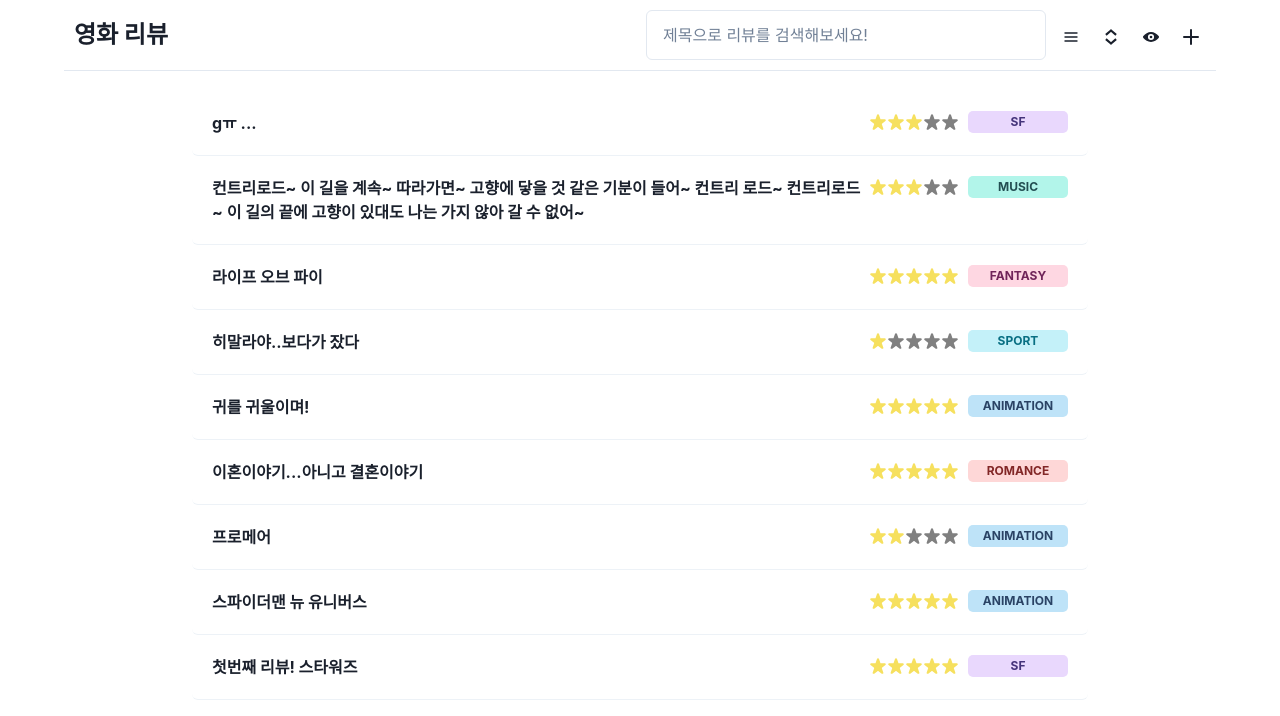
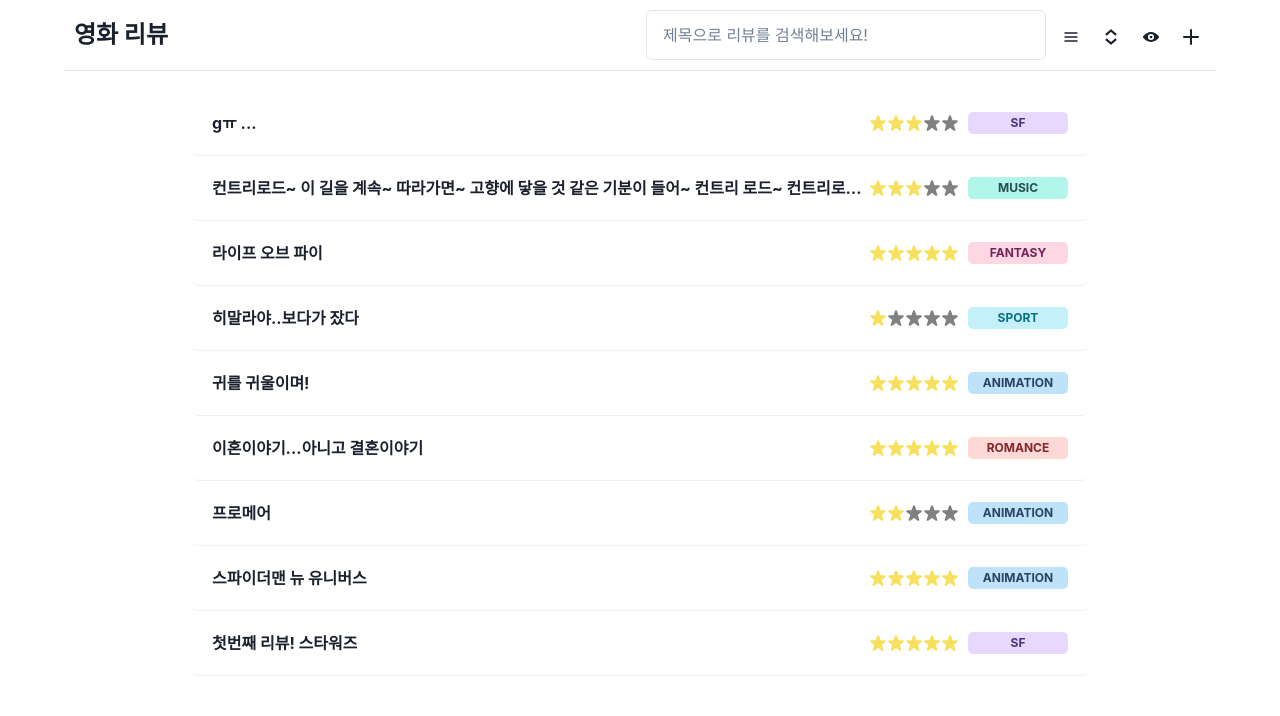
Before and after one commit to suyeon1218/review_page, a React (Vite) app: page / in a window 1280 px wide. Shown: the top 716 px of the page. Built offline with nearby package versions, Linux system fonts and the light colour scheme; data requests are answered from the project's data file; a web font is replaced by a local one.

Commit message:
feat: 제목 말줄임표 처리하기

```diff
--- a/src/pages/PostsPage/components/ListTable/index.style.ts
+++ b/src/pages/PostsPage/components/ListTable/index.style.ts
@@ -24,9 +24,16 @@ export const ListBody = styled(CardHeader)`
   font-weight: bold;
   display: flex;
   justify-content: space-between;
+  align-items: center;
+  gap: 5px;
 `;
 
-export const ListBodyLeft = styled.div``;
+export const ListBodyLeft = styled.div`
+  display: -webkit-box;
+  -webkit-line-clamp: 1;
+  -webkit-box-orient: vertical;
+  overflow: hidden;
+`;
 
 export const ListBodyRight = styled.div`
   height: 100%;
```
